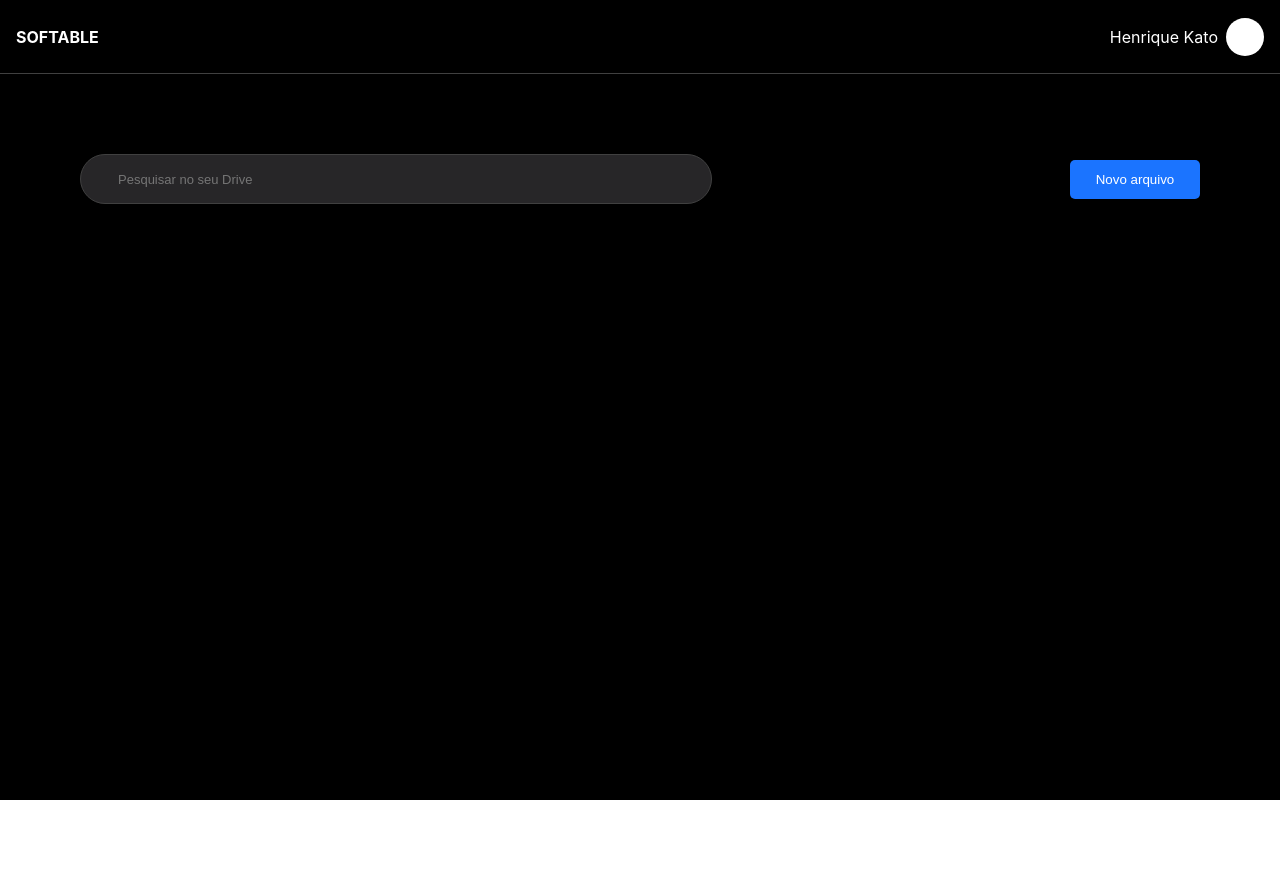
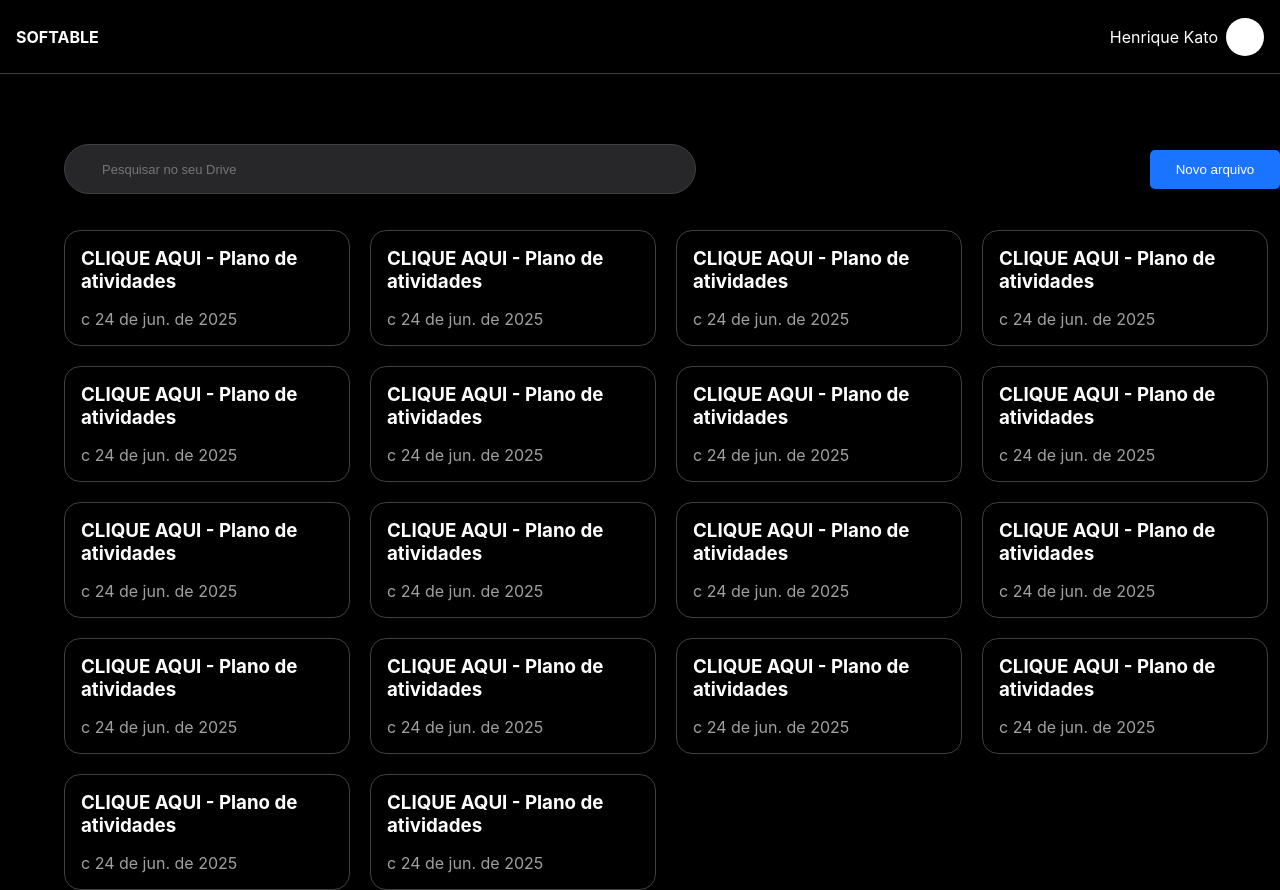
Before and after one commit to henrique-kato/google-drive, a Next.js app: page / in a window 1280 px wide. Before the commit the page ends 800 px from the top, so only its background shows below. Built offline with nearby package versions, Linux system fonts and the light colour scheme.

Commit message:
feat: create files card and files container

```diff
--- a/app/page.tsx
+++ b/app/page.tsx
@@ -6,6 +6,7 @@ import {
 } from "@styles/sharedstyles";
 import { Header } from "@components/Header";
 import { SearchContainer } from "@components/containers/SearchContainer";
+import { FilesContainer } from "@components/containers/FilesContainer";
 
 export default function Home() {
   return (
@@ -18,6 +19,7 @@ export default function Home() {
       <Header/>
       <Main>
         <SearchContainer/>
+        <FilesContainer />
       </Main>
     </Container>
   );
--- /dev/null
+++ b/app/src/components/commons/cards/FileCard.tsx
@@ -0,0 +1,36 @@
+import styled from "styled-components";
+
+type FileCardProps = {
+  title: string;
+  date: string;
+}
+
+const FileCardStyle = styled.div`
+  height: 116px;
+  border: 1px solid #404040;
+  border-radius: 16px;
+  padding: 16px;
+  display: flex;
+  flex-direction: column;
+  justify-content: space-between;
+`
+
+const FileTitle = styled.h3`
+  color: white;
+  margin: 0;
+`
+
+const FileDate = styled.span`
+  color: #A0A0A0;
+`
+
+function FileCard({title, date}: FileCardProps){
+  return (
+    <FileCardStyle>
+      <FileTitle>{title}</FileTitle>
+      <FileDate>c {date}</FileDate>
+    </FileCardStyle>
+  )
+}
+
+export { FileCard }
--- /dev/null
+++ b/app/src/components/commons/containers/FilesContainer.tsx
@@ -0,0 +1,36 @@
+import styled from "styled-components";
+import { FileCard } from "@components/cards/FileCard";
+
+const FilesContainerStyle = styled.div`
+  display: grid;
+  grid-template-columns: repeat(4, minmax(200px, 286px));
+  gap: 20px;
+  height: fit-content;
+`
+
+function FilesContainer(){
+  return (
+    <FilesContainerStyle>
+      <FileCard title="CLIQUE AQUI - Plano de atividades" date="24 de jun. de 2025"/>
+      <FileCard title="CLIQUE AQUI - Plano de atividades" date="24 de jun. de 2025"/>
+      <FileCard title="CLIQUE AQUI - Plano de atividades" date="24 de jun. de 2025"/>
+      <FileCard title="CLIQUE AQUI - Plano de atividades" date="24 de jun. de 2025"/>
+      <FileCard title="CLIQUE AQUI - Plano de atividades" date="24 de jun. de 2025"/>
+      <FileCard title="CLIQUE AQUI - Plano de atividades" date="24 de jun. de 2025"/>
+      <FileCard title="CLIQUE AQUI - Plano de atividades" date="24 de jun. de 2025"/>
+      <FileCard title="CLIQUE AQUI - Plano de atividades" date="24 de jun. de 2025"/>
+      <FileCard title="CLIQUE AQUI - Plano de atividades" date="24 de jun. de 2025"/>
+      <FileCard title="CLIQUE AQUI - Plano de atividades" date="24 de jun. de 2025"/>
+      <FileCard title="CLIQUE AQUI - Plano de atividades" date="24 de jun. de 2025"/>
+      <FileCard title="CLIQUE AQUI - Plano de atividades" date="24 de jun. de 2025"/>
+      <FileCard title="CLIQUE AQUI - Plano de atividades" date="24 de jun. de 2025"/>
+      <FileCard title="CLIQUE AQUI - Plano de atividades" date="24 de jun. de 2025"/>
+      <FileCard title="CLIQUE AQUI - Plano de atividades" date="24 de jun. de 2025"/>
+      <FileCard title="CLIQUE AQUI - Plano de atividades" date="24 de jun. de 2025"/>
+      <FileCard title="CLIQUE AQUI - Plano de atividades" date="24 de jun. de 2025"/>
+      <FileCard title="CLIQUE AQUI - Plano de atividades" date="24 de jun. de 2025"/>
+    </FilesContainerStyle>
+  )
+}
+
+export { FilesContainer }
--- a/app/src/styles/sharedstyles.tsx
+++ b/app/src/styles/sharedstyles.tsx
@@ -5,13 +5,13 @@ const Container = styled.div`
   flex-flow: column nowrap;
   justify-content: center;
   align-items: center;
-  height: 100vh;
+  height: fit-content;
   min-height: 100vh;
   background-color: black;
 `;
 
 const Main = styled.main`
-  padding: 5rem;
+  padding: 70px 0 0 64px;
   display: flex;
   flex: 1;
   flex-direction: column;
```
